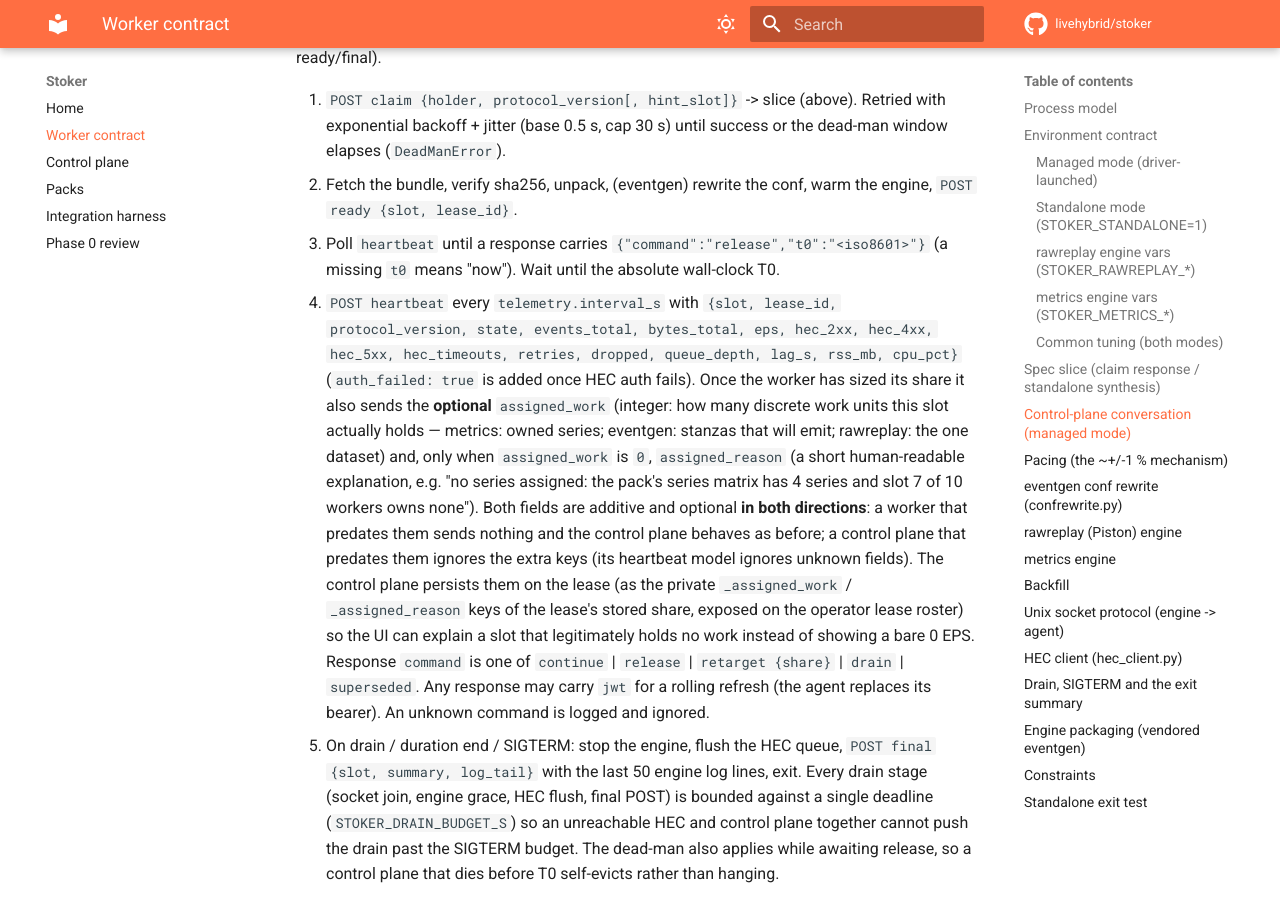
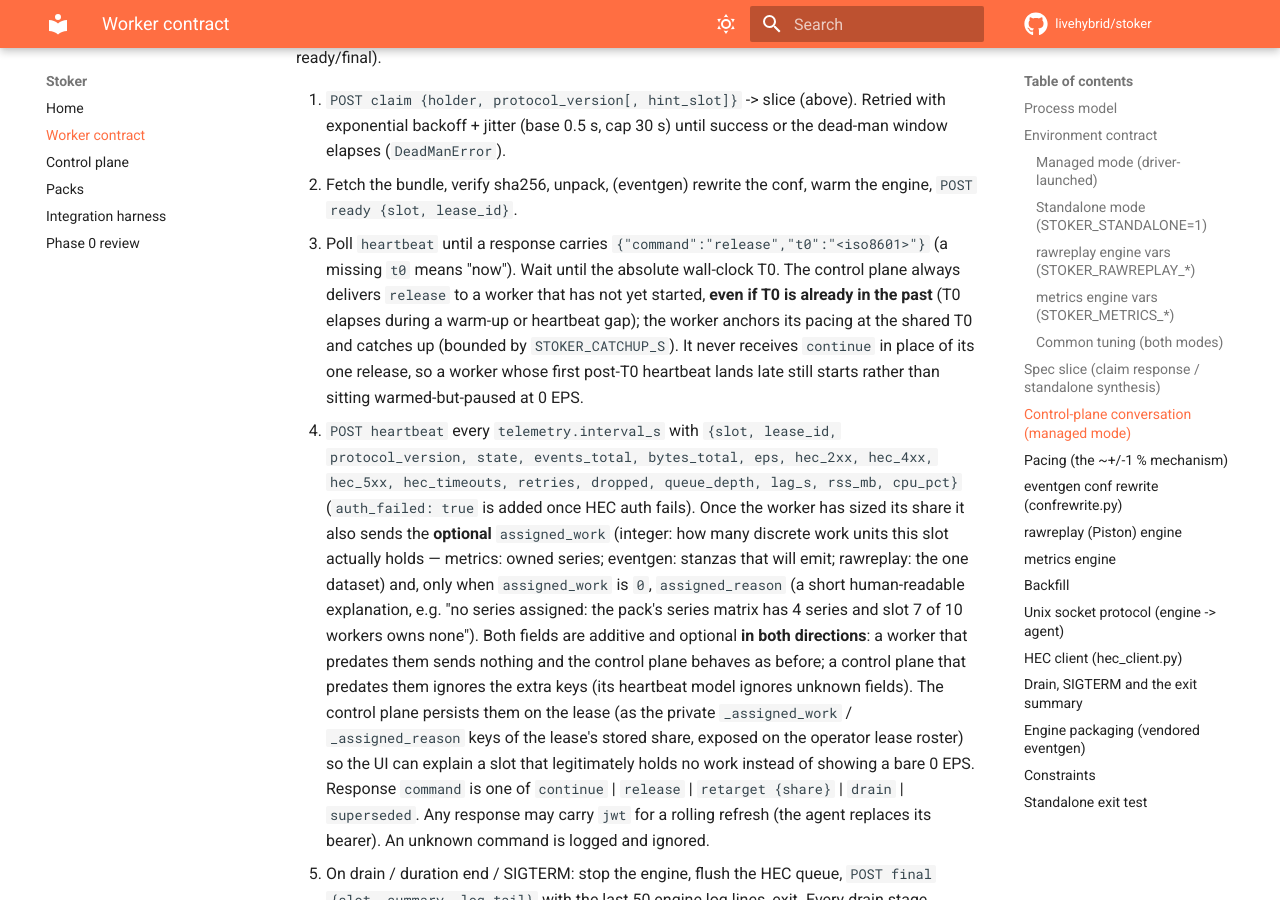
Before and after one commit to livehybrid/stoker, an MkDocs documentation site: the page built from docs/WORKER-CONTRACT.md, in a window 1280 px wide and 900 px high, scrolled down 6175 px. Built offline with MkDocs 1.6.1 and Material for MkDocs 9.7.7, drawn with Linux system fonts in a browser that asks for light colours; comment, search, counter and statistics services are not loaded.

Commit message:
docs: state that release is delivered even when T0 is already past
Make the release guarantee explicit in the worker contract: a worker that has
not yet started always gets its one release command (never continue in its
place), even if T0 has already elapsed, so a late first heartbeat cannot strand
it warmed-but-paused at 0 eps. Documents the behaviour fixed in f8a512c.

```diff
--- a/docs/WORKER-CONTRACT.md
+++ b/docs/WORKER-CONTRACT.md
@@ -130,7 +130,7 @@ All under `{CONTROL_URL}/api/agent/runs/{run_id}/`, `Authorization: Bearer {STOK
 
 1. `POST claim {holder, protocol_version[, hint_slot]}` -> slice (above). Retried with exponential backoff + jitter (base 0.5 s, cap 30 s) until success or the dead-man window elapses (`DeadManError`).
 2. Fetch the bundle, verify sha256, unpack, (eventgen) rewrite the conf, warm the engine, `POST ready {slot, lease_id}`.
-3. Poll `heartbeat` until a response carries `{"command":"release","t0":"<iso8601>"}` (a missing `t0` means "now"). Wait until the absolute wall-clock T0.
+3. Poll `heartbeat` until a response carries `{"command":"release","t0":"<iso8601>"}` (a missing `t0` means "now"). Wait until the absolute wall-clock T0. The control plane always delivers `release` to a worker that has not yet started, **even if T0 is already in the past** (T0 elapses during a warm-up or heartbeat gap); the worker anchors its pacing at the shared T0 and catches up (bounded by `STOKER_CATCHUP_S`). It never receives `continue` in place of its one release, so a worker whose first post-T0 heartbeat lands late still starts rather than sitting warmed-but-paused at 0 EPS.
 4. `POST heartbeat` every `telemetry.interval_s` with `{slot, lease_id, protocol_version, state, events_total, bytes_total, eps, hec_2xx, hec_4xx, hec_5xx, hec_timeouts, retries, dropped, queue_depth, lag_s, rss_mb, cpu_pct}` (`auth_failed: true` is added once HEC auth fails). Once the worker has sized its share it also sends the **optional** `assigned_work` (integer: how many discrete work units this slot actually holds — metrics: owned series; eventgen: stanzas that will emit; rawreplay: the one dataset) and, only when `assigned_work` is `0`, `assigned_reason` (a short human-readable explanation, e.g. "no series assigned: the pack's series matrix has 4 series and slot 7 of 10 workers owns none"). Both fields are additive and optional **in both directions**: a worker that predates them sends nothing and the control plane behaves as before; a control plane that predates them ignores the extra keys (its heartbeat model ignores unknown fields). The control plane persists them on the lease (as the private `_assigned_work` / `_assigned_reason` keys of the lease's stored share, exposed on the operator lease roster) so the UI can explain a slot that legitimately holds no work instead of showing a bare 0 EPS. Response `command` is one of `continue` | `release` | `retarget {share}` | `drain` | `superseded`. Any response may carry `jwt` for a rolling refresh (the agent replaces its bearer). An unknown command is logged and ignored.
 5. On drain / duration end / SIGTERM: stop the engine, flush the HEC queue, `POST final {slot, summary, log_tail}` with the last 50 engine log lines, exit. Every drain stage (socket join, engine grace, HEC flush, final POST) is bounded against a single deadline (`STOKER_DRAIN_BUDGET_S`) so an unreachable HEC and control plane together cannot push the drain past the SIGTERM budget. The dead-man also applies while awaiting release, so a control plane that dies before T0 self-evicts rather than hanging.
 
```
